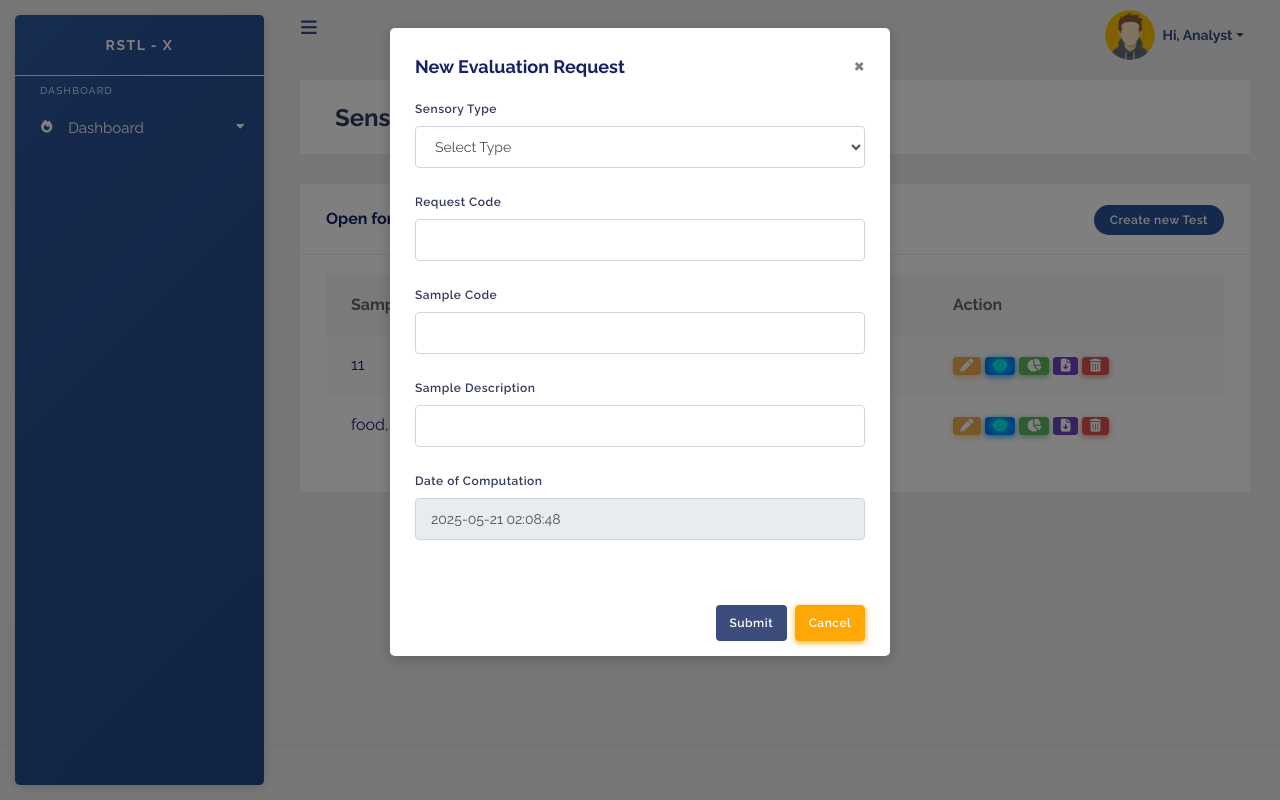
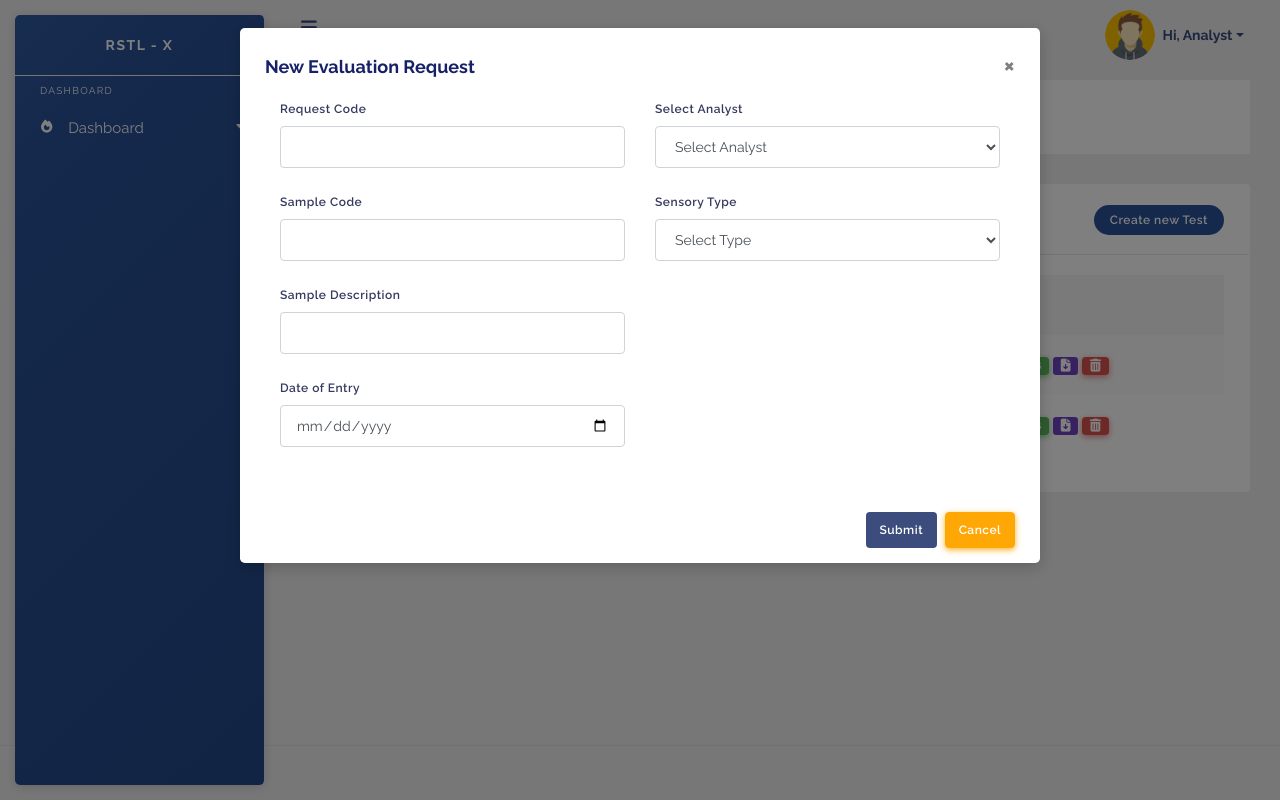
Before and after one commit to ammawarrior/Shelf-life-Evaluation, a PHP site: page /analyst.php in a window 1280 px wide, after a click on "Create new Test". Run offline with PHP 8.4, Linux system fonts and the light colour scheme; a user stored in the database is signed in; data comes from the database, SQL or seed files in the repository; some libraries are stand-ins or nearby versions.

Commit message:
initial commit

```diff
--- a/analyst.php
+++ b/analyst.php
@@ -184,7 +184,7 @@ if ($result && $result->num_rows > 0) {
 
      <!-- Modal -->
 <div class="modal fade" id="evaluationModal" tabindex="-1" role="dialog" aria-labelledby="evaluationModalLabel" aria-hidden="true">
-        <div class="modal-dialog" role="document">
+    <div class="modal-dialog modal-lg" role="document"> <!-- modal-lg for wider layout -->
         <form method="POST">
             <div class="modal-content">
                 <div class="modal-header">
@@ -193,15 +193,13 @@ if ($result && $result->num_rows > 0) {
                         <span aria-hidden="true">&times;</span>
                     </button>
                 </div>
+
                 <div class="modal-body">
-                        <div class="form-group">
-                            <label>Sensory Type</label>
-                            <select name="sensory_type" class="form-control" required>
-                                <option value="">Select Type</option>
-                                <option value="Triangle Test">Triangle Test</option>
-                                <option value="Hedonic Scale">Hedonic Scale</option>
-                            </select>
-                        </div>
+                    <div class="container-fluid">
+                        <div class="row">
+                            <!-- Left Column -->
+                            <div class="col-md-6">
+
                                 <div class="form-group">
                                     <label>Request Code</label>
                                     <input type="text" class="form-control" name="request_no" required>
@@ -210,15 +208,53 @@ if ($result && $result->num_rows > 0) {
                                     <label>Sample Code</label>
                                     <input type="text" class="form-control" name="lab_code_no" required>
                                 </div>
+
                                 <div class="form-group">
                                     <label>Sample Description</label>
                                     <input type="text" class="form-control" name="sample_code_no" required>
                                 </div>
+
                                 <div class="form-group">
-                            <label>Date of Computation</label>
-                            <input type="text" class="form-control" value="<?php echo date('Y-m-d H:i:s'); ?>" readonly>
+                                    <label>Date of Entry</label>
+                                    <input type="date" name="date_of_computation" class="form-control" required value="">
+                                </div>
+
+                            </div>
+
+                            <!-- Right Column -->
+                            <div class="col-md-6">
+                            <div class="form-group">
+                                    <label>Select Analyst</label>
+                                    <select name="analyst" class="form-control" required>
+                                        <option value="">Select Analyst</option>
+                                        <option value="Gia Marie Cagubcub">Gia Marie B. Cagubcub</option>
+                                        <option value="Marl Andrian Patrick H. Dalinao">Marl Andrian Patrick H. Dalinao</option>
+                                        <option value="Shenna Grace Eran">Shenna Grace P. Eran</option>
+                                    </select>
+                                </div>
+
+                                <div class="form-group">
+                                    <label>Sensory Type</label>
+                                    <select name="sensory_type" class="form-control" id="sensoryTypeSelect" required>
+                                        <option value="">Select Type</option>
+                                        <option value="Triangle Test">Triangle Test</option>
+                                        <option value="Hedonic Scale">Hedonic Scale</option>
+                                    </select>
+                                </div>
+
+                                <div class="form-group" id="triangleItemCountWrapper" style="display: none;">
+                                    <label>Triangle Test Count</label>
+                                    <select name="triangle_item_count" class="form-control">
+                                        <option value="">Select Count</option>
+                                        <option value="12" selected>12</option>
+                                        <!-- <option value="15">15</option> -->
+                                    </select>
                                 </div>
                             </div>
+                        </div>
+                    </div>
+                </div>
+
                 <div class="modal-footer">
                     <button type="submit" class="btn" style="background-color: #3b4c7d; color: white;">Submit</button>
                     <button type="button" class="btn btn-secondary" data-dismiss="modal">Cancel</button>
```
Lines whose indentation alone changed are shown as unchanged.
